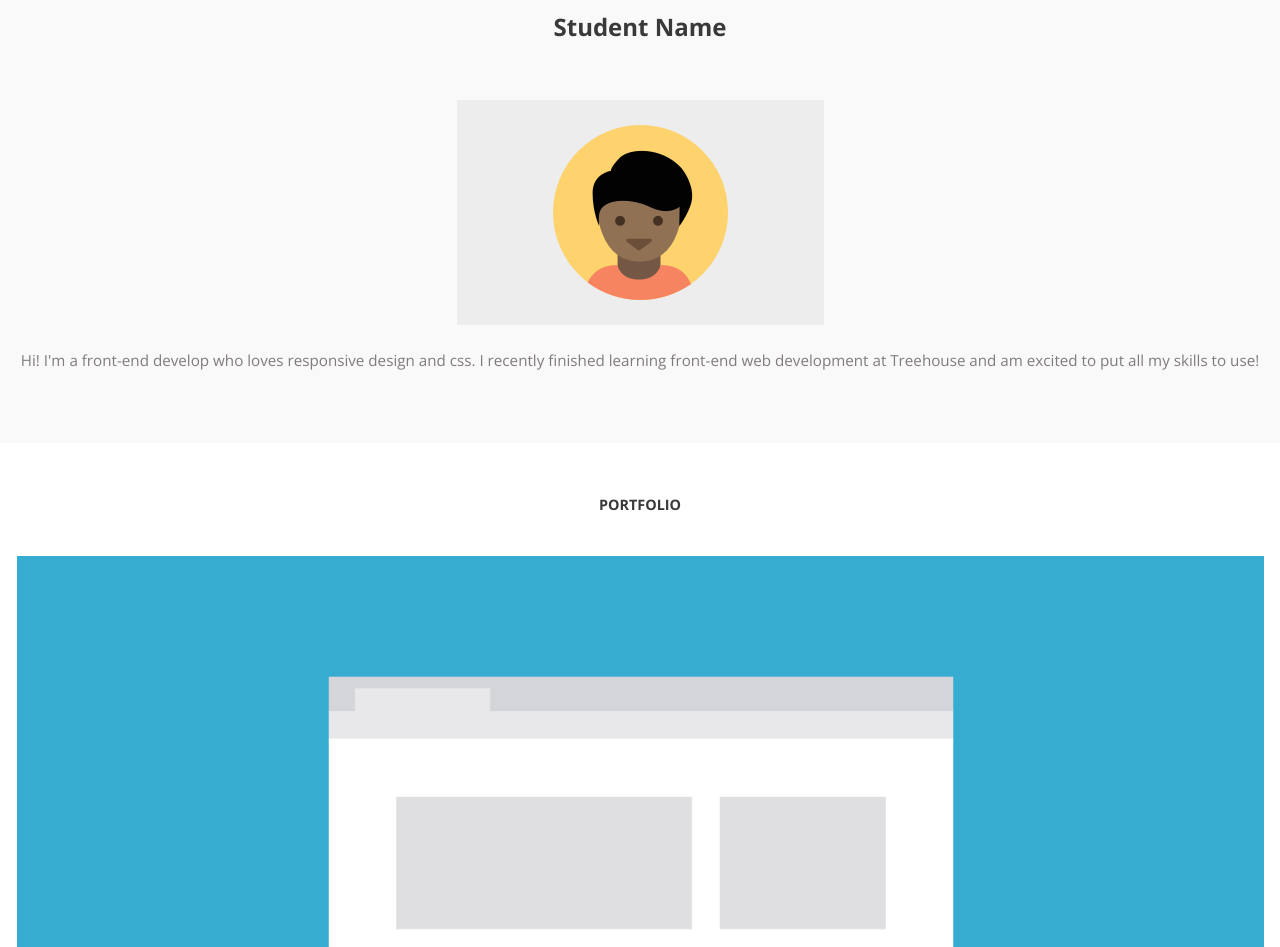
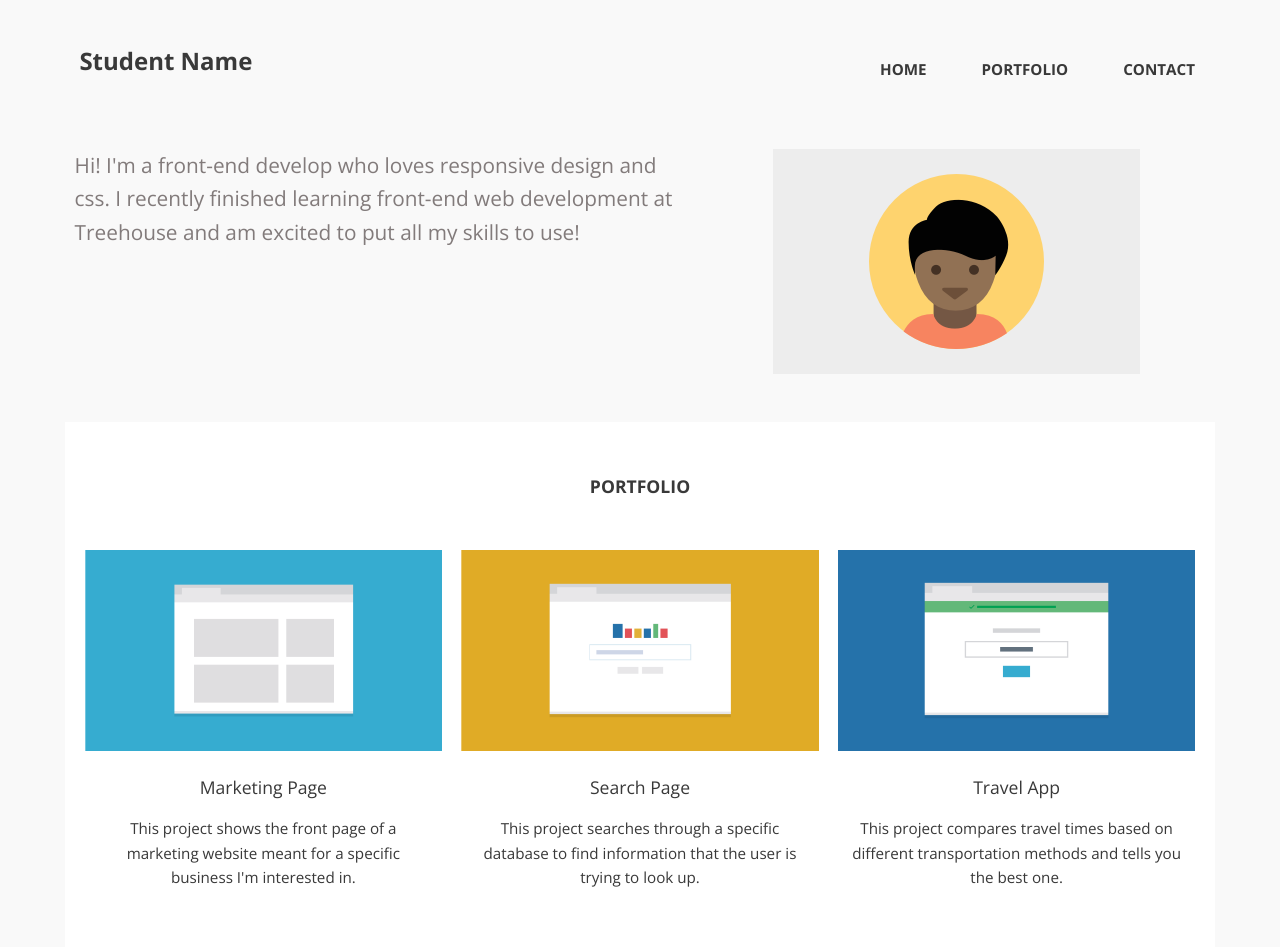
Before and after one commit to brendanlayton/responsive_layout_v2, a plain HTML site: page index.html in a window 1280 px wide. Shown: the top 947 px of the page. Drawn offline with nearby package versions, Linux system fonts and the light colour scheme.

Commit message:
Media queries and minor HTML changes
Added media queries and relevant css to style file and minor changes to
HTML file

```diff
--- a/css/style.css
+++ b/css/style.css
@@ -105,9 +105,9 @@ img {
 	margin-right: 5px;
 }
 
-.col,
 .intro-text,
-.intro-image {
+.intro-image,
+.portfolio-item {
   padding-left: 1em; /* Creates gutters on either side of the column */
   padding-right: 1em;
 }
@@ -177,6 +177,111 @@ img {
 
 @media (min-width: 768px) {
 
+	.main-header {
+    padding-top: 2em;
+	}
+
+	.main-nav {
+		display: inline-block;
+		margin: 0 auto;
+	}
+
+  .main-nav li {
+    float: left;
+    margin-left: 15px;
+		background-color: #F9F9F9;
+  }
+
+  .main-nav a {
+    padding-top: 10px;
+    padding-bottom: 10px;
+  }
+
+	.intro-text {
+		float: left;
+		width: 60%;
+	}
+
+	.intro-image {
+		float: right;
+		width: 40%;
+	}
+
+	.intro-text p {
+		text-align: left;
+		font-size: 1.3em;
+		margin-top: 0;
+	}
+
+	.profile-image {
+		padding: 0 10px 0 0;
+	}
+
+ 	.portfolio-item {
+  	float: left;
+  }
+
+	.intro-text,
+	.intro-image,
+	.portfolio-item {
+		padding-left: .6em; /* Creates gutters on either side of the column */
+		padding-right: .6em;
+	}
+
+	.portfolio {
+		margin-left: -7px;
+		margin-right: -7px;
+		padding-left: 10px;
+		padding-right: 10px;
+	}
+
+	.portfolio-item {
+    width: 50%;
+  }
+
+	.portfolio-item p {
+		padding: 0px 38px;
+	}
+
+	.contact {
+		width: 70%;
+		margin: 0 auto;
+		padding-top: 30px;
+		padding-bottom: 10px;
+	}
+
+	.contact p {
+		font-size: 1.2em;
+	}
+
+	.footer-nav {
+		display: inline-block;
+		float: right;
+		margin: 10px 10px 0;
+	}
+
+  .footer-nav li {
+    float: left;
+    margin-left: 30px;
+		list-style-type: none;
+  }
+
+  .footer-nav a {
+		font-size: .8em;
+		font-weight: 700;
+		text-transform: uppercase;
+    padding-top: 10px;
+    padding-bottom: 10px;
+  }
+
+	.footer-nav a:hover {
+		color: #093a58;
+	}
+
+	.top {
+		display: none;
+	}
+
 
 	/* ---- Float clearfix ---- */
 
@@ -191,5 +296,88 @@ img {
 
 @media (min-width: 1024px) {
 
+  .main-header,
+	.intro,
+	.portfolio,
+	.main-footer {
+    width: 95%;
+    max-width: 1150px;
+  }
 
+	.intro {
+		margin: 40px auto;
+	}
+
+	.main-header,
+	.portfolio,
+	.main-footer  {
+		margin: 10px auto;
+	}
+
+	.main-header {
+		padding-bottom: .8em;
+	}
+
+	.student-name {
+		float: left;
+		padding-left: 0.6em;
+	}
+
+	.main-nav {
+		float: right;
+		padding: 0;
+	}
+
+	.intro-text {
+		float: left;
+		width: 55%;
+	}
+
+	.intro-image {
+		float: right;
+		width: 45%;
+	}
+
+	.intro-text p {
+		font-size: 1.3em;
+	}
+
+	.section-title {
+		font-size: 1.1em;
+		margin: 30px 0 50px;
+	}
+
+	.profile-image {
+		padding: 0;
+	}
+
+  .portfolio-item {
+    width: 33.333333333333%; /* Three column layout */
+		margin-bottom: 30px;
+  }
+
+	.portfolio-item p {
+    padding: 0px 10px;
+	}
+
+	.contact {
+		width: 65%;
+		padding-top: 5px;
+	}
+
+	.contact p {
+		font-size: 1.4em;
+	}
+
+	.contact-dets {
+		line-height: 2;
+	}
+
+	.footer-name {
+		font-size: .9em;
+	}
+
+	 .footer-nav a {
+			font-size: .9em;
+	 }
 }
--- a/index.html
+++ b/index.html
@@ -11,13 +11,16 @@
     <header class="main-header clearfix">
         <h1 class="student-name">Student Name</h1>
         <ul class="main-nav">
+          <li><a href="#">Home</a></li>
+          <li><a href="#">Portfolio</a></li>
+          <li><a href="#">Contact</a></li>
         </ul>
         </div>
     </header><!--/.main-header-->
 
     <div class="intro clearfix">
 			<div class="intro-image">
-      	<img class="profile-image" src="images/responsive-layout-profile.png" alt="Profile image of student" />
+      	<img class="profile-image" src="images/responsive-layout-profile.png" alt="Profile image of Jane Doe" />
 			</div>
 			<div class="intro-text">
 				<p>Hi! I'm a front-end develop who loves responsive design and css. I recently finished learning front-end web development at Treehouse and am excited to put all my skills to use!</p>
@@ -26,37 +29,38 @@
 
     <div class="portfolio clearfix">
 			<h2 class="section-title">Portfolio</h2>
-      	<div class="col portfolio-item">
+      	<div class="portfolio-item">
 					<img src="images/portfolio-1.png" alt="Marketing page porfolio item" />
         	<h2>Marketing Page</h2>
         	<p>This project shows the front page of a marketing website meant for a specific business I'm interested in.</p>
 				</div>
-      	<div class="col portfolio-item">
+      	<div class="portfolio-item">
 					<img src="images/portfolio-2.png" alt="Marketing page porfolio item" />
         	<h2>Search Page</h2>
         	<p>This project searches through a specific database to find information that the user is trying to look up.</p>
 				</div>
-      	<div class="col portfolio-item">
+      	<div class="portfolio-item">
 					<img src="images/portfolio-3.png" alt="Marketing page porfolio item" />
         	<h2>Travel App</h2>
         	<p>This project compares travel times based on different transportation methods and tells you the best one.</p>
 				</div>
-      	<div class="col portfolio-item">
+      	<div class="portfolio-item">
 					<img src="images/portfolio-6.png" alt="Marketing page porfolio item" />
         	<h2>Map of Favourite Spots</h2>
         	<p>This project uses mapping apis to plot points for my favorite spots in the city for a do-it-yourself walking tour.</p>
 				</div>
-      	<div class="col portfolio-item">
+      	<div class="portfolio-item">
 					<img src="images/portfolio-5.png" alt="Marketing page porfolio item" />
         	<h2>Photo Gallery</h2>
         	<p>This project shows pictures from a recent trip to the viewer and allows them to easily navigate through photos.</p>
 				</div>
-      	<div class="col portfolio-item">
+      	<div class="portfolio-item">
 					<img src="images/portfolio-4.png" alt="Marketing page porfolio item" />
         	<h2>Calculator</h2>
         	<p>Someone can enter in the numbers they want, and press the big blue button and get the result.</p>
 				</div>
 		</div><!--/.portfolio-->
+
 
       <div class="contact">
         <h2 class="section-title">Contact</h2>
@@ -73,6 +77,6 @@
           <li><a href="#">Contact</a></li>
     </ul>
     <h2 class="top">Back to top</h2>
-	</footer> <!--/.main-footer-->
+	</footer><!--/.main-footer-->
 </body>
 </html>
```
